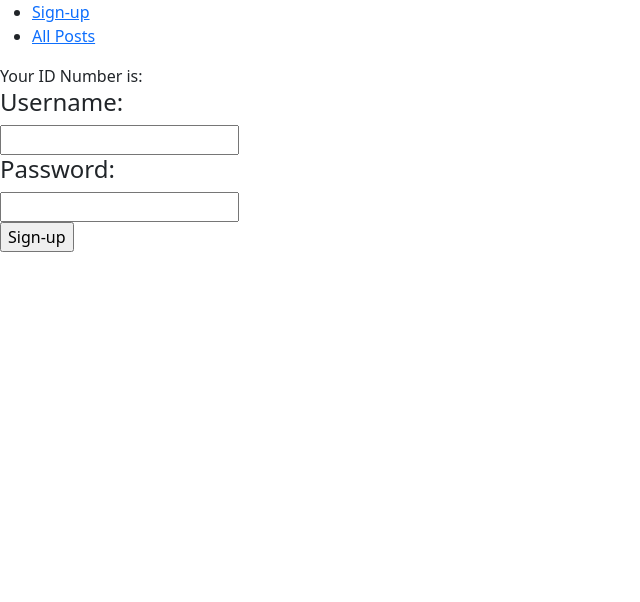
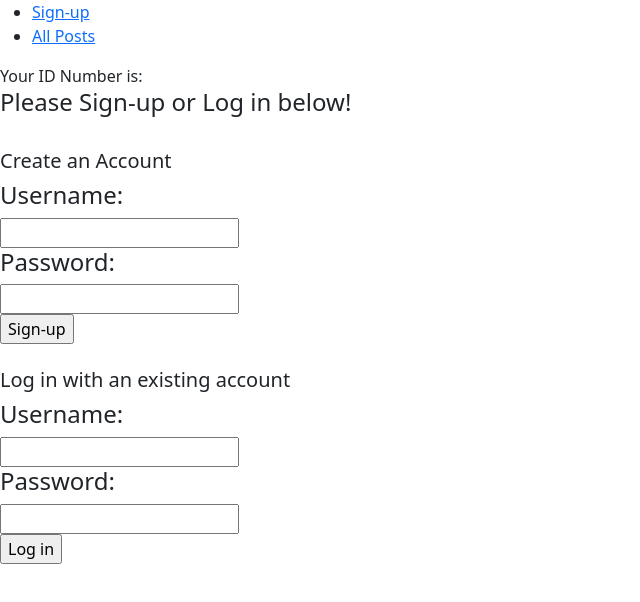
Before and after one commit to mapjohns/catching-up, a React (Create React App) app: page / in a window 1280 px wide. Shown: the top 602 px of the page, without its empty margins (0-640 px from the left). Built offline with nearby package versions, Linux system fonts and the light colour scheme.

Commit message:
Updated state to account for different login forms, updated handlers to account for that as well and have each handler pass to a specific prop function

```diff
--- a/src/components/users/UserInput.js
+++ b/src/components/users/UserInput.js
@@ -4,39 +4,96 @@ import React, { Component } from "react";
 class UserInput extends Component {
 
     state = {
+        create: {
         username: "",
-        password: ""
+        password: "",
+        },
+
+        login: {
+            username: "",
+            password: ""
+        }
     }
 
     onChangeHandlerUsername = (event) => {
         this.setState({
-            username: event.target.value
+            create: {
+            username: event.target.value,
+            password: this.state.create.password
+            }
+
         })
     }
 
     onChangeHandlerPassword = (event) => {
         this.setState({
+            create:{
+            username: this.state.create.username,
             password: event.target.value
+            }
         })
     }
 
     onSubmitHandler = (event) => {
         event.preventDefault()
-        this.props.returnUser(this.state)
+        debugger
+        this.props.returnUser(this.state.create)
+        this.setState({
+            create: {
+            username: "",
+            password: ""
+            }
+        })
+    }
+
+    onChangeHandlerLoginUsername = (event) => {
+        this.setState({
+            login: {
+            username: event.target.value,
+            password: this.state.login.password
+            }
+
+        })
+    }
+
+    onChangeHandlerLoginPassword = (event) => {
+        this.setState({
+            login:{
+            username: this.state.login.username,
+            password: event.target.value
+            }
+        })
+    }
+
+    onSubmitHandlerLogin = (event) => {
+        event.preventDefault()
+        this.props.returnUser(this.state.login)
         this.setState({
             username: "",
             password: ""
         })
     }
 
+
     render() {
         return(
         <div>
+            <h4>Please Sign-up or Log in below!</h4>
+            <br></br>
+            <h5>Create an Account</h5>
             <form onSubmit={this.onSubmitHandler}>
                 <h4>Username:</h4><input onChange={this.onChangeHandlerUsername} value={this.state.username} type="text"/>
                 <h4>Password:</h4><input onChange={this.onChangeHandlerPassword} value={this.state.password} type="password"/>
                 <br></br>
                 <input type="submit" value="Sign-up"/>
+            </form>
+            <br></br>
+            <h5>Log in with an existing account</h5>
+            <form onSubmit={this.onSubmitHandler}>
+                <h4>Username:</h4><input onChange={this.onChangeHandlerUsername} value={this.state.username} type="text"/>
+                <h4>Password:</h4><input onChange={this.onChangeHandlerPassword} value={this.state.password} type="password"/>
+                <br></br>
+                <input type="submit" value="Log in"/>
             </form>
         </div>
         )
```
